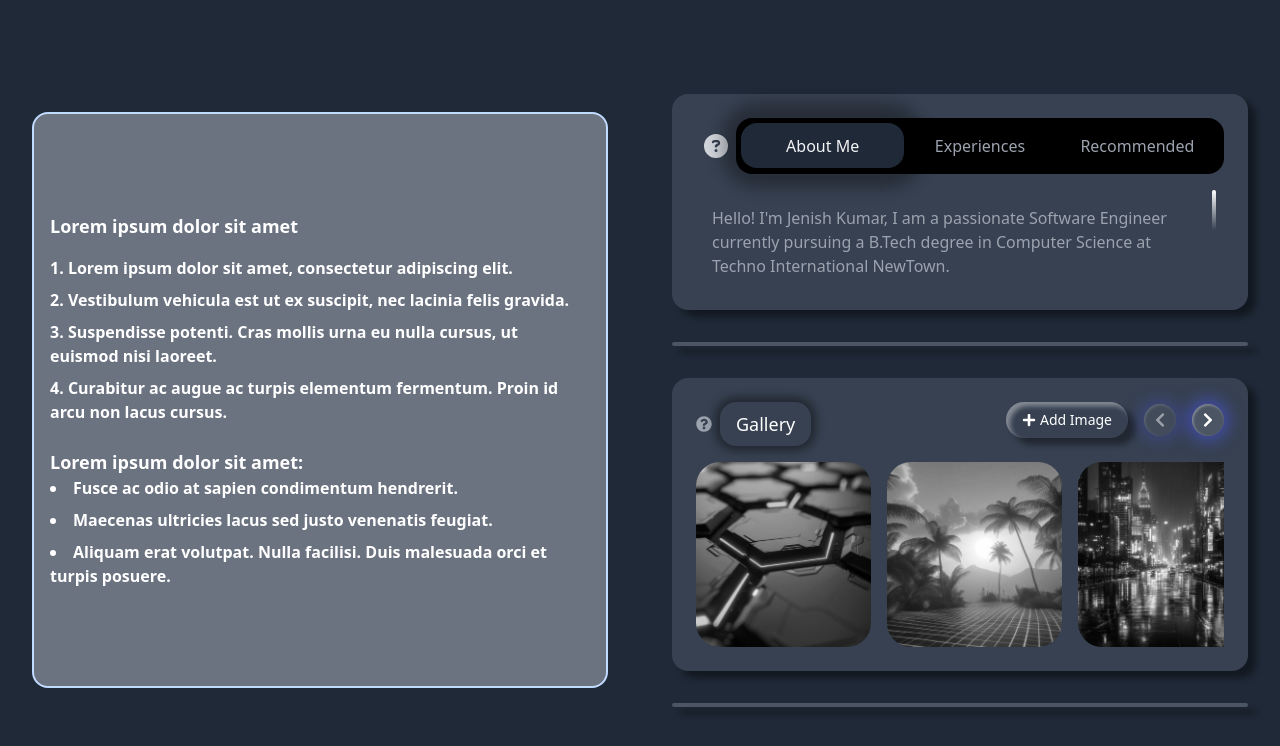
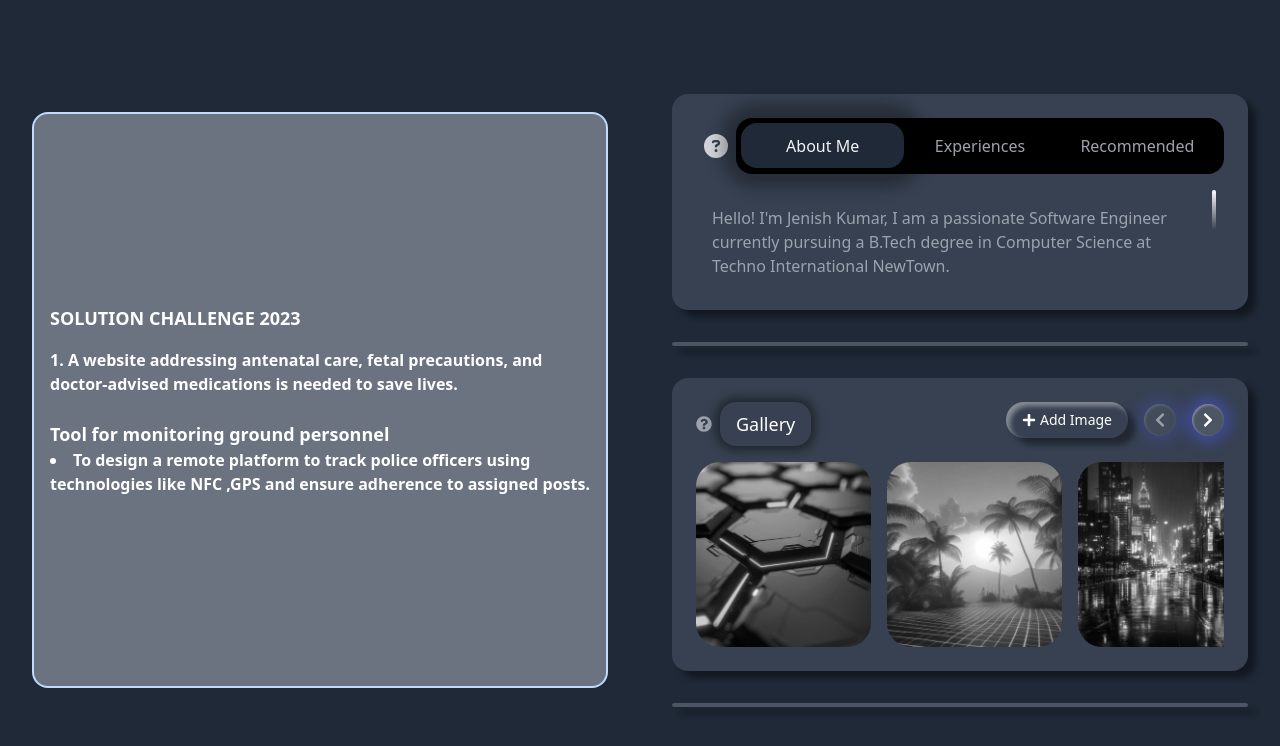
Before and after one commit to Jenishkr/lunacal-assignment.io, a React (Create React App) app: page / in a window 1280 px wide. Shown: the top 746 px of the page. Built offline with nearby package versions, Linux system fonts and the light colour scheme.

Commit message:
Update InstructionWidget.jsx

```diff
--- a/src/components/InstructionWidget.jsx
+++ b/src/components/InstructionWidget.jsx
@@ -7,19 +7,14 @@ const InstructionWidget = () => {
       style={{ height: '36rem' }} // Fixed height
       data-testid="instruction-widget"
     >
-      <h2 className="text-lg font-semibold mb-4">Lorem ipsum dolor sit amet</h2>
+      <h2 className="text-lg font-semibold mb-4">SOLUTION CHALLENGE 2023</h2>
       <ol className="list-decimal list-inside space-y-2 font-semibold"> {/* Semi-bold text */}
-        <li>Lorem ipsum dolor sit amet, consectetur adipiscing elit.</li>
-        <li>Vestibulum vehicula est ut ex suscipit, nec lacinia felis gravida.</li>
-        <li>Suspendisse potenti. Cras mollis urna eu nulla cursus, ut euismod nisi laoreet.</li>
-        <li>Curabitur ac augue ac turpis elementum fermentum. Proin id arcu non lacus cursus.</li>
+        <li> A website addressing antenatal care, fetal precautions, and doctor-advised medications is needed to save lives.</li>
       </ol>
 
-      <h3 className="mt-6 text-lg font-semibold">Lorem ipsum dolor sit amet:</h3>
+      <h3 className="mt-6 text-lg font-semibold">Tool for monitoring ground personnel</h3>
       <ul className="list-disc list-inside space-y-2 font-semibold"> {/* Semi-bold text */}
-        <li>Fusce ac odio at sapien condimentum hendrerit.</li>
-        <li>Maecenas ultricies lacus sed justo venenatis feugiat.</li>
-        <li>Aliquam erat volutpat. Nulla facilisi. Duis malesuada orci et turpis posuere.</li>
+        <li>To design a remote platform to track police officers using technologies like NFC ,GPS and ensure adherence to assigned posts.</li>
       </ul>
     </div>
   );
```
